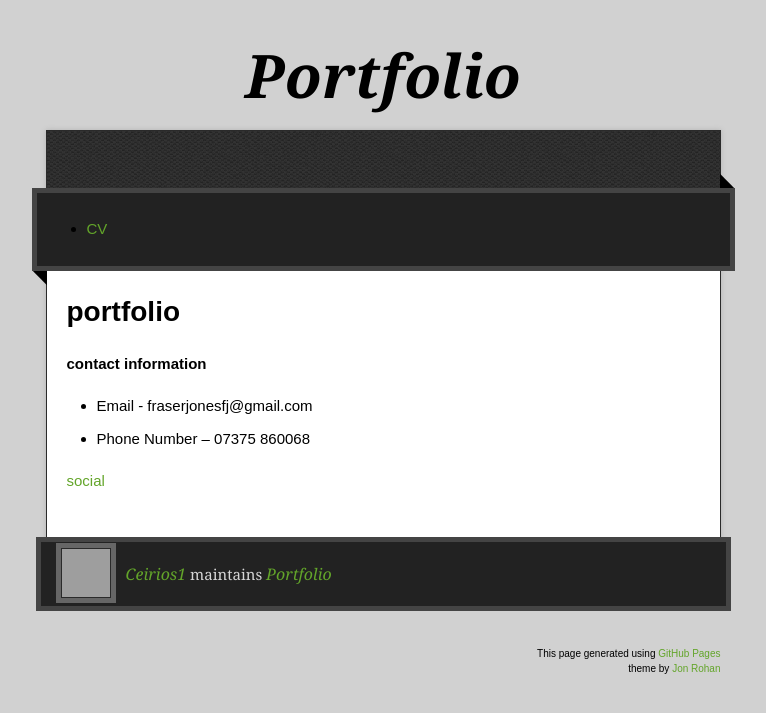
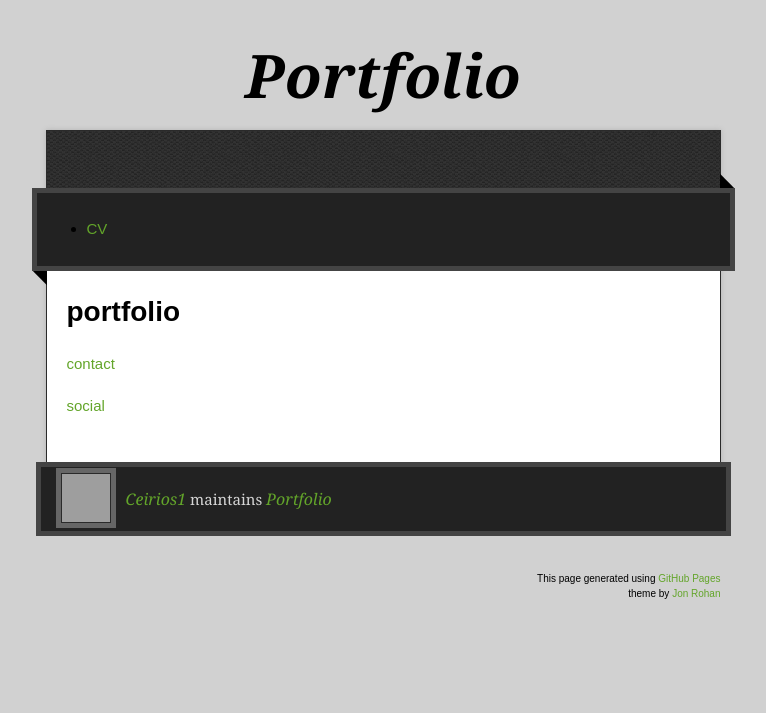
Before and after one commit to Ceirios1/Portfolio, a Jekyll site: the page built from index.md, in a window 1280 px wide. Shown: the top 713 px of the page, without its empty margins (257-1023 px from the left). Built offline with Jekyll 4.4.1, drawn with Linux system fonts in a browser that asks for light colours; our own code applies the rules of GitHub Pages for plain Markdown files; the repository's description, which GitHub fills in, is left out; grey boxes are pictures that could not be loaded.

Commit message:
Update index.md

```diff
--- a/index.md
+++ b/index.md
@@ -1,7 +1,5 @@
 # portfolio
 
-**contact information**
-- Email - fraserjonesfj@gmail.com
-- Phone Number – 07375 860068
+[contact](https://github.com/Ceirios1/Portfolio/blob/master/contact.html)
 
 [social](https://ceirios1.github.io/Portfolio/social.html)
```
